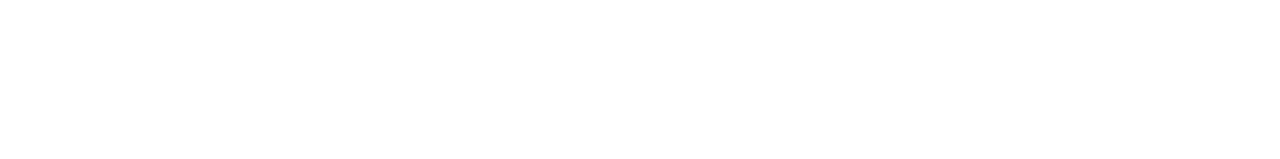
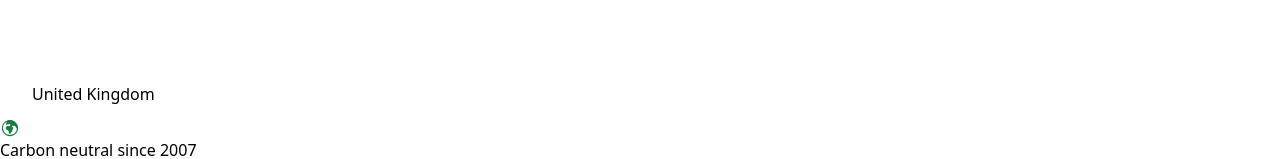
Before and after one commit to amine-omari/google-project, a Next.js app: page / in a window 1280 px wide. Shown: the part 638-797 px from the top of the page. Built offline with nearby package versions, Linux system fonts and the light colour scheme.

Commit message:
feat: import Globe icon to FooterBar component

```diff
--- a/src/components/FooterBar.jsx
+++ b/src/components/FooterBar.jsx
@@ -1,8 +1,18 @@
+import Globe from "@/icons/Globe";
 import React from "react";
 
 const FooterBar = () => {
   return (
-    <footer></footer>
+    <footer className="grid w-full">
+      <div className="px-8 py-3">
+        <p>United Kingdom</p>
+      </div>
+      <div>
+        <div>
+          <Globe styles="h-5 mr-1 text-green-700" /> Carbon neutral since 2007
+        </div>
+      </div>
+    </footer>
   );
 };
 
```
